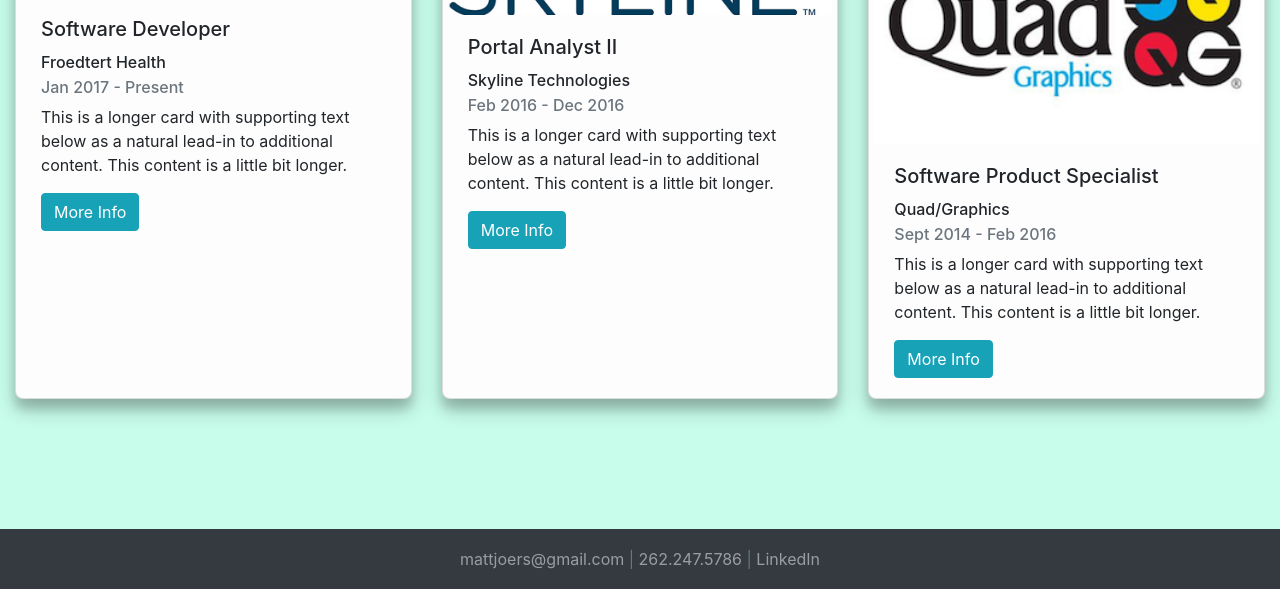
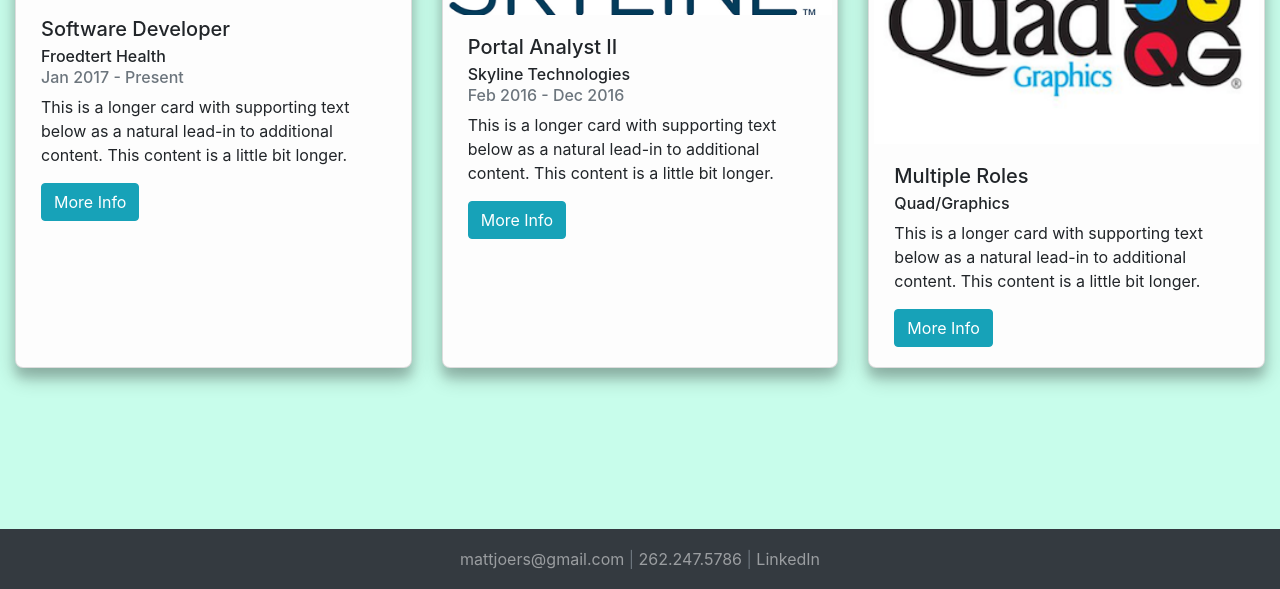
Before and after one commit to Matt-Joers/Resume, a plain HTML site: page page/experience.html in a window 1280 px wide. Shown: the part 211-800 px from the top of the page. Drawn offline with nearby package versions, Linux system fonts and the light colour scheme.

Commit message:
start of looping logic for same org with multiple positions

```diff
--- a/js/experience.js
+++ b/js/experience.js
@@ -106,7 +106,7 @@ function specificExperience(positionTitle, cardName, modalName )  {
   <img class="card-img-top" src="${image}" alt="${organization}">
     <div class="card-body">
       <h5 class="card-title">${position}</h5>
-      <h6 class="card-title">${organization}</h6>
+      <h6 class="card-subtitle mb-2">${organization}</h6>
       <h6 class="card-subtitle mb-2 text-muted">${dateSpan}</h6>
       <p class="card-text">This is a longer card with supporting text below as a natural lead-in to additional content. This content is a little bit longer.</p>
       <a href="#" class="btn btn-info" data-toggle="modal" data-target="#Modal-${orgID}">More Info</a>
@@ -127,7 +127,12 @@ function specificExperience(positionTitle, cardName, modalName )  {
 
                 <!-- Modal body -->
                 <div class="modal-body" id="modal-body">
+                <h4 class="card-subtitle mb-2 text-muted">${position}</h4>
+                <h6>${dateSpan}</h6>
+                <hr>
+                <ul>
                   ${listJobText}
+                </ul>
                 </div>
 
                 <!-- Modal footer -->
@@ -138,3 +143,67 @@ function specificExperience(positionTitle, cardName, modalName )  {
             </div>
             `)
 }
+
+function organizationalRoles(organizationID, cardName) {
+  const results = experiences.filter(experiences => experiences.orgID == organizationID);
+  // const results = resultsFiltered.find(resultsFiltered=> resultsFiltered.position == positionTitle);
+  let organization = results.organization;
+  let orgID = results.orgID;
+  let position = results.position;
+  let dateSpan = `${results.startDate}  -  ${results.endDate}`;
+  let location = results.location;
+  let positionText = "";
+  let image = results.image;
+  // let positionDetails = positionDetailList(results.forEach);
+  console.log(results);
+  function positionInfo() {
+    var i = 0;
+    var len = results.length;
+    for (; i < len;) {
+    positionText += `<h4 class="card-subtitle mb-2 text-muted">${results[i].position}</h4>
+                "<h6> " ${results[i].startDate} - ${results[i].endDate} "</h6>"
+                "<hr>"
+     "<li>" ${results[i].jobDescription} "</li><br>`;
+    }
+
+  }
+  console.log(positionText);
+  $("#"+cardName).append(`
+  <img class="card-img-top" src="${results[0].image}" alt="${results[0].organization}">
+    <div class="card-body">
+      <h5 class="card-title">Multiple Roles</h5>
+      <h6 class="card-subtitle mb-2">${results[0].organization}</h6>
+      <p class="card-text">This is a longer card with supporting text below as a natural lead-in to additional content. This content is a little bit longer.</p>
+      <a href="#" class="btn btn-info" data-toggle="modal" data-target="#Modal-${results[0].orgID}">More Info</a>
+    </div>
+  </div>
+  `)
+
+  $("#"+ cardName).append(`
+  <div class="modal" id="Modal-${results[0].orgID}">
+            <div class="modal-dialog">
+              <div class="modal-content">
+
+                <!-- Modal Header -->
+                <div class="modal-header">
+                  <h4 class="modal-title" id="modal-title">${results[0].organization}</h4>
+                  <button type="button" class="close" data-dismiss="modal">&times;</button>
+                </div>
+
+                <!-- Modal body -->
+                <div class="modal-body" id="modal-body">
+
+                <hr>
+                <ul>
+                  ${positionText}
+                </ul>
+                </div>
+
+                <!-- Modal footer -->
+                <div class="modal-footer">
+                  <button type="button" class="btn btn-info" data-dismiss="modal">Close</button>
+                </div>
+              </div>
+            </div>
+            `)
+}
--- a/page/experience.html
+++ b/page/experience.html
@@ -56,5 +56,5 @@
 <!-- <script>isArray();</script> -->
 <script>specificExperience("Software Developer", "froedtert-card");</script>
 <script>specificExperience("Portal Analyst II", "skyline-card");</script>
-<script>specificExperience("Software Product Specialist", "qg-card");</script>
+<script>organizationalRoles("qg", "qg-card");</script>
 </html>
```
